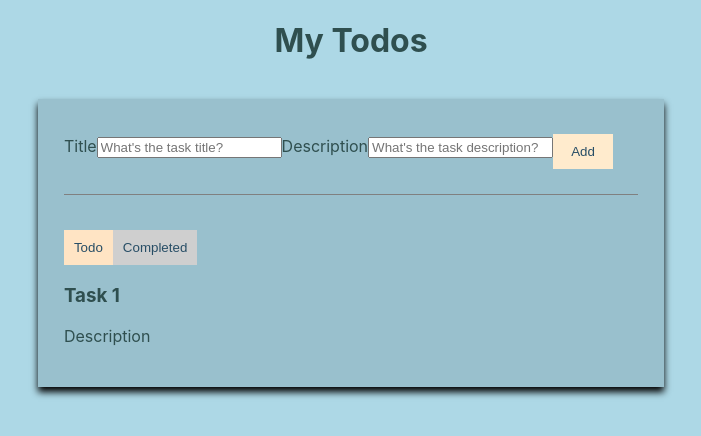
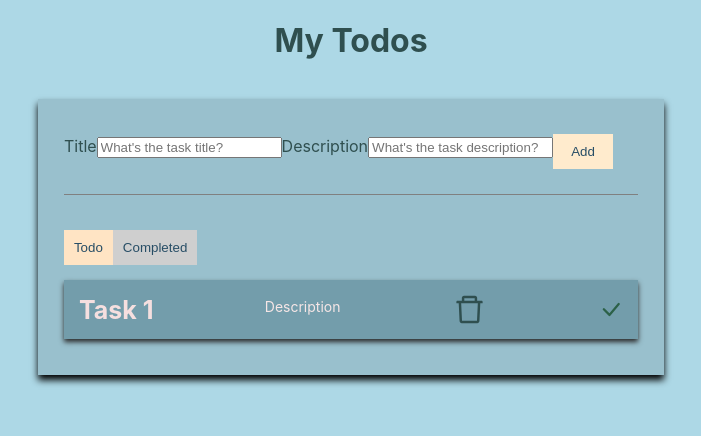
Before and after one commit to RenanaTurgeman/TO-DO-LIST, a React (Create React App) app in the folder todo-app/: page / in a window 1280 px wide. Shown: the top 436 px of the page, without its empty margins (289-990 px from the left). Built offline with nearby package versions, Linux system fonts and the light colour scheme.

Commit message:
style and icons

```diff
--- a/todo-app/package.json
+++ b/todo-app/package.json
@@ -8,6 +8,7 @@
     "@testing-library/user-event": "^13.5.0",
     "react": "^18.3.1",
     "react-dom": "^18.3.1",
+    "react-icons": "^5.4.0",
     "react-scripts": "5.0.1",
     "web-vitals": "^2.1.4"
   },
--- a/todo-app/src/App.css
+++ b/todo-app/src/App.css
@@ -81,3 +81,58 @@
 .active{
   background-color: bisque;
 }
+
+.todo-list{
+  display: flex;
+  flex-direction: column;
+}
+
+.btn-area{
+  margin-bottom: 15px;
+}
+
+.todo-list-item{
+  background-color: rgb(115, 157, 171);
+  display: flex;
+  justify-content: space-between;
+  align-items: center;
+  padding: 15px;
+  padding-bottom: 10px;
+  padding-top: 10px;
+  margin-bottom: 10px;
+  box-shadow: 0px 3px 5px rgb(43, 42, 42);
+}
+
+.todo-list-item h3{
+  font-size: 25px;
+  color: rgb(245, 223, 223);
+  font-weight: bold;
+  margin: 0;
+}
+
+.todo-list-item p{
+  font-size: 14px;
+  color: rgb(246, 230, 230);
+  margin-top: 8px;
+}
+
+.icon{
+  font-size: 35px;
+  cursor: pointer;
+  gap: 1px;
+}
+
+.icon:hover{
+  color: red;
+}
+
+.check-icon{
+  font-size: 25px;
+  margin-left: 5x;
+  color:rgb(44, 97, 72);
+  cursor: pointer;
+}
+
+.check-icon:hover{
+  color: rgb(30, 236, 140);
+}
--- a/todo-app/src/App.js
+++ b/todo-app/src/App.js
@@ -1,5 +1,8 @@
 import './App.css';
 import React, {useState} from 'react'
+import {AiOutlineDelete} from 'react-icons/ai'
+import {BsCheckLg} from 'react-icons/bs';
+
 function App() {
   const [isCompleteScreen, setIsCompleteScreen] = useState(false)
   return (
@@ -32,6 +35,8 @@
           <div className="todo-list-item">
             <h3>Task 1</h3>
             <p>Description</p>
+            <AiOutlineDelete className='icon'/>
+          <BsCheckLg className='check-icon'/>
           </div>
 
         </div>
```
Also changed, not shown: 1 other file (tests, documents, lock files or other folders).
